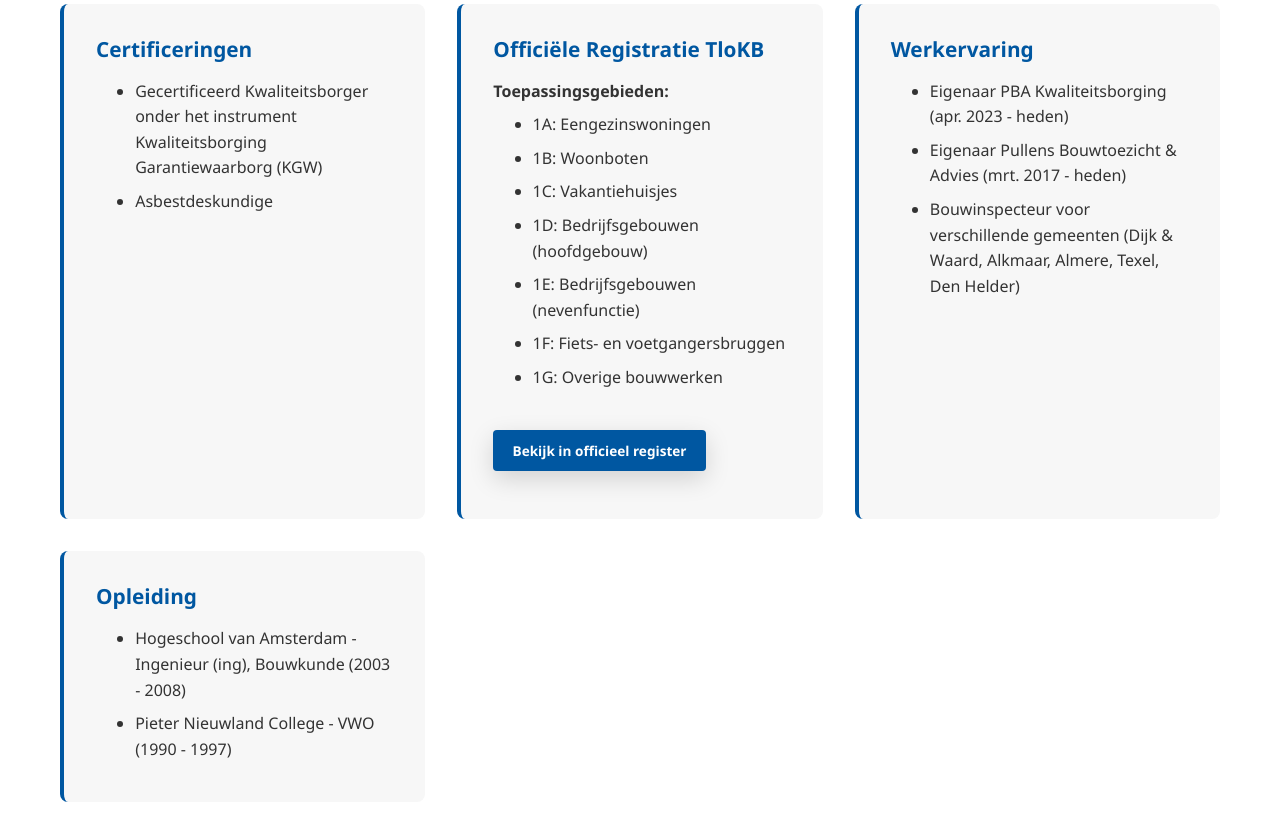
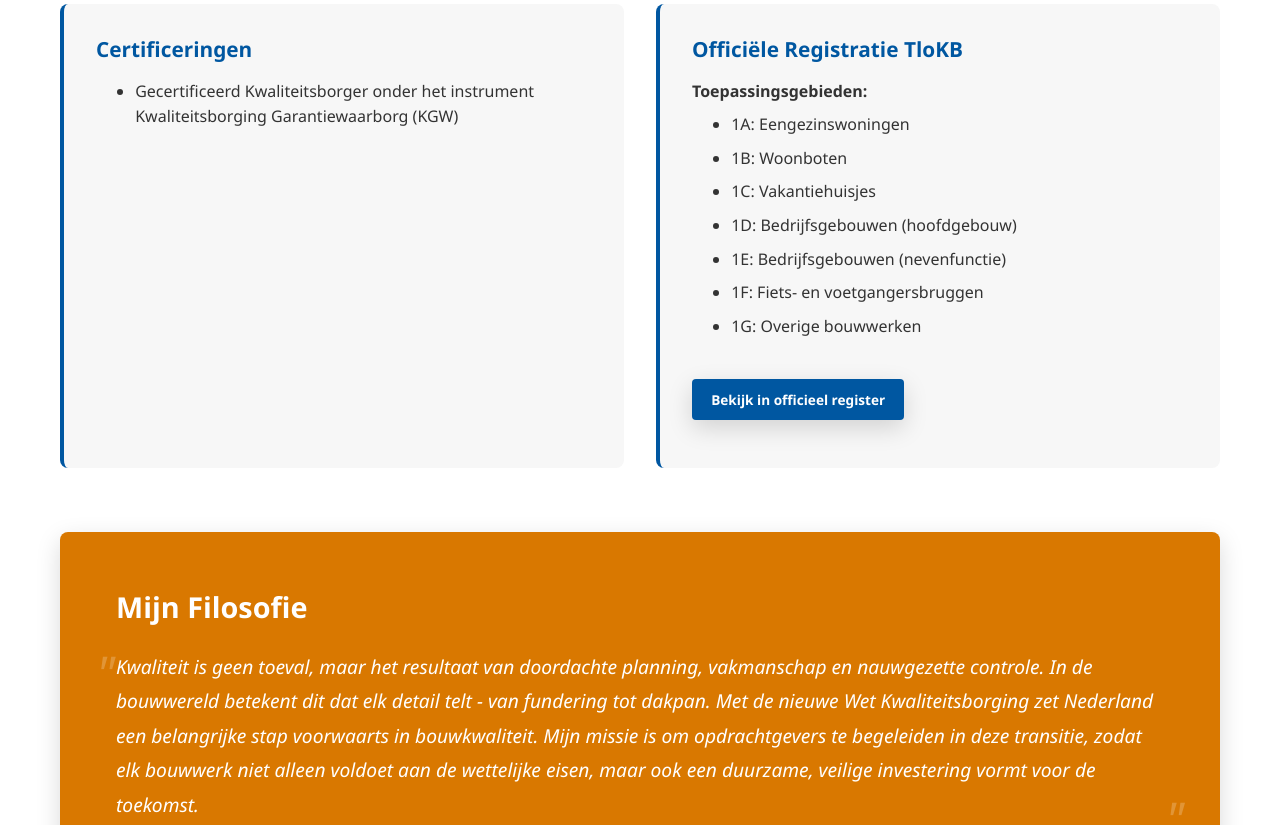
Before and after one commit to youripullens/pba, a plain HTML site: page about/index.html in a window 1280 px wide. Shown: the part 953-1778 px from the top of the page. Drawn offline with Linux system fonts and the light colour scheme; a script that the page names is missing.

Commit message:
removed incorrect content

```diff
--- a/about/index.html
+++ b/about/index.html
@@ -145,7 +145,6 @@
                 <ul style="margin-left: 20px;">
                     <li>Gecertificeerd Kwaliteitsborger onder het instrument Kwaliteitsborging Garantiewaarborg (KGW)
                     </li>
-                    <li>Asbestdeskundige</li>
                 </ul>
             </div>
             <div class="qualification-card">
@@ -165,22 +164,6 @@
                        class="button primary" style="font-size: 0.85rem; padding: 0.6rem 1.2rem;">Bekijk in officieel
                         register</a>
                 </p>
-            </div>
-            <div class="qualification-card">
-                <h4>Werkervaring</h4>
-                <ul style="margin-left: 20px;">
-                    <li>Eigenaar PBA Kwaliteitsborging (apr. 2023 - heden)</li>
-                    <li>Eigenaar Pullens Bouwtoezicht & Advies (mrt. 2017 - heden)</li>
-                    <li>Bouwinspecteur voor verschillende gemeenten (Dijk & Waard, Alkmaar, Almere, Texel, Den Helder)
-                    </li>
-                </ul>
-            </div>
-            <div class="qualification-card">
-                <h4>Opleiding</h4>
-                <ul style="margin-left: 20px;">
-                    <li>Hogeschool van Amsterdam - Ingenieur (ing), Bouwkunde (2003 - 2008)</li>
-                    <li>Pieter Nieuwland College - VWO (1990 - 1997)</li>
-                </ul>
             </div>
         </div>
     </section>
```
Also changed, not shown: index.html (+1 -14 lines).
